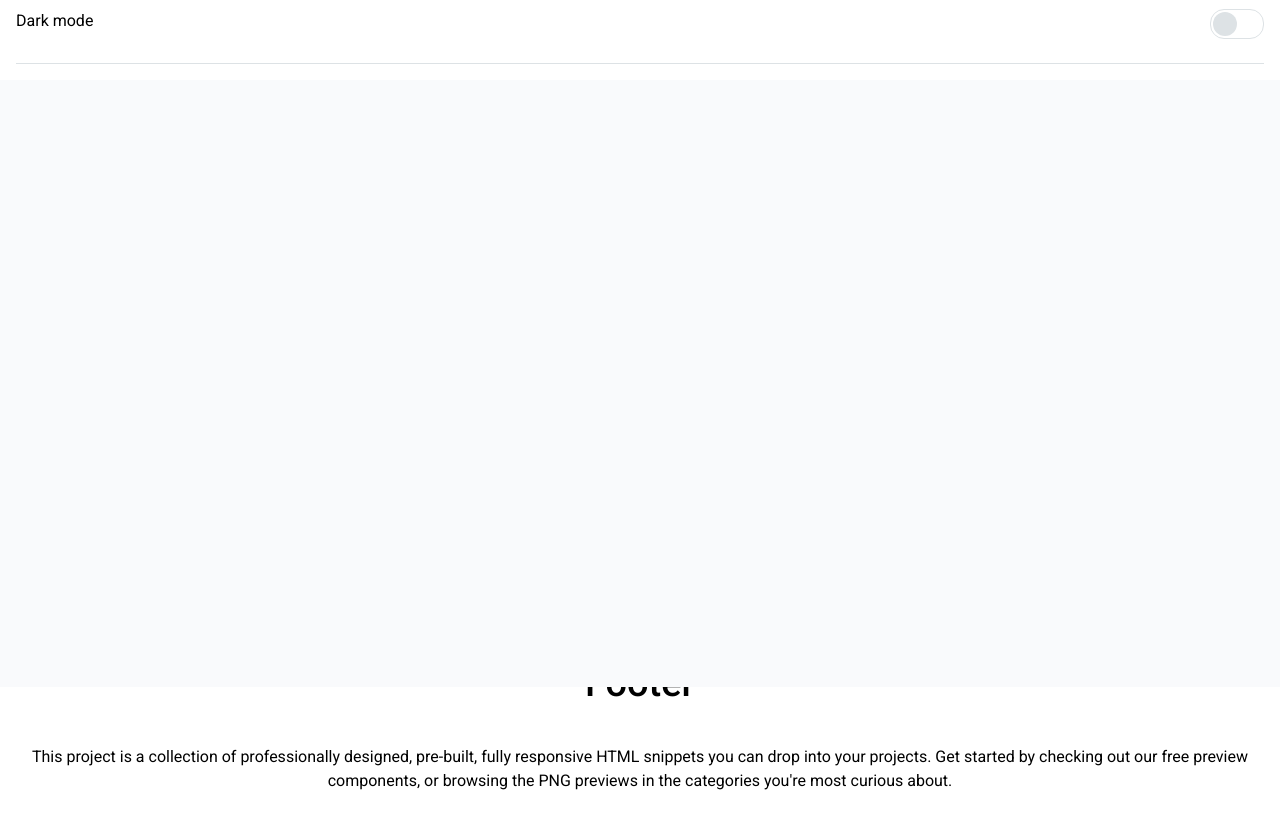
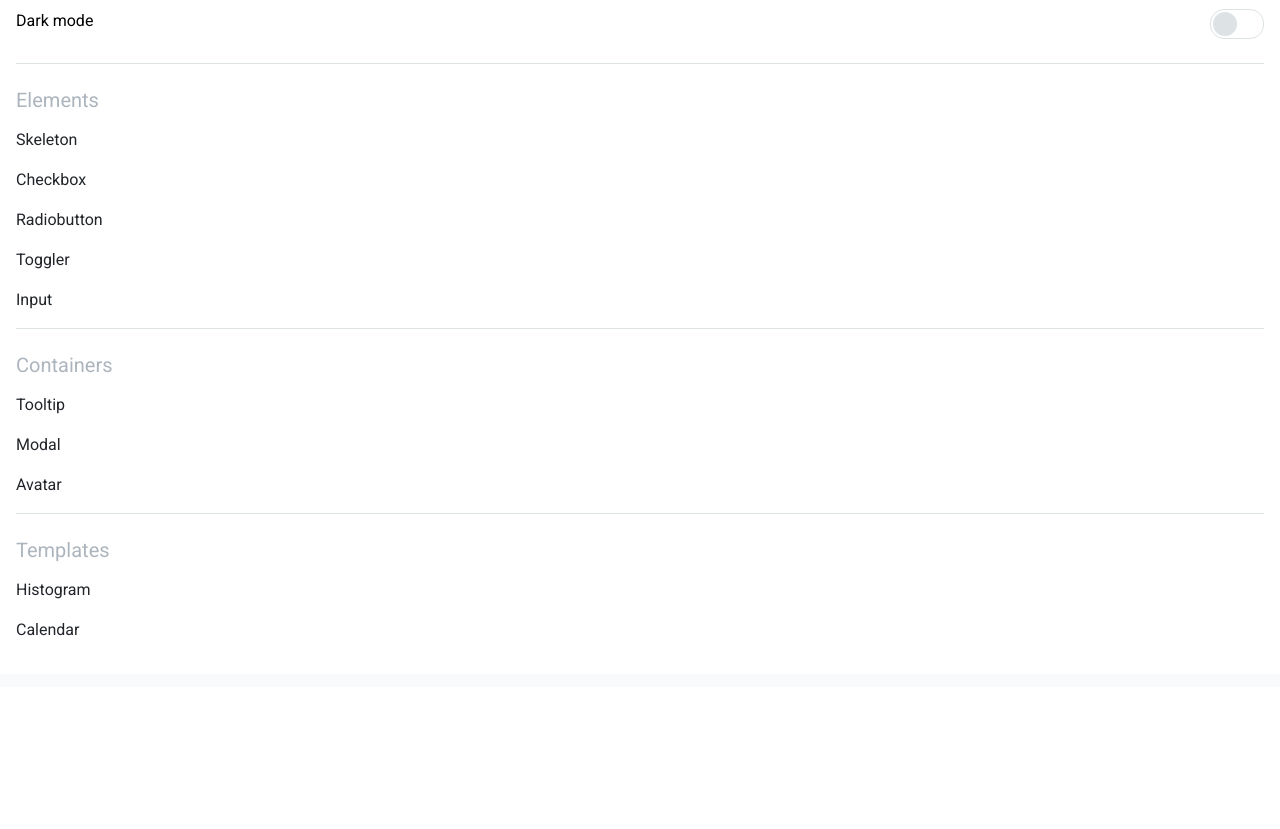
Before and after one commit to js-tasks-ru/htmlcss-20210114_vladimir664, a website: page index.html in a window 1280 px wide. Shown: the part 113-942 px from the top of the page. After the commit the page ends 800 px from the top, so only its background shows below. Drawn offline with Linux system fonts and the light colour scheme.

Commit message:
filters js

```diff
--- a/09-lection7/01-burger-menu/burger-menu.scss
+++ b/09-lection7/01-burger-menu/burger-menu.scss
@@ -43,11 +43,27 @@
         justify-content: space-between;
         padding: 29px 0 24px 0;
         border-top: 1px solid #DDE2E5;
-        border-bottom: 1px solid #DDE2E5;
-
+/*         border-bottom: 1px solid #DDE2E5;
+ */
         .toggler {
             margin: 0;
         }
     }
 
+    &__filter-block {
+        border-top: 1px solid #DDE2E5;
+    }
+
+    &__filter-header {
+        font-size: 20px;
+        line-height: 24px;
+        color: #ACB5BD;
+        padding-top: 24px;
+        padding-bottom: 16px;
+    }
+
+    &__filter-item {
+        padding-bottom: 16px;
+        color: #212429;
+    }
 }
--- a/assets/js/index.js
+++ b/assets/js/index.js
@@ -17,14 +17,21 @@
         document.body.overflow = 'initial';
     });
 
+    /**burger-menu */
     const menu = document.getElementById('burger-menu');
     const menuClose = document.getElementById('burger-menu-close');
     const menuOpen = document.getElementById('burger-menu-open');
+    const header = document.getElementById('header');
+    const main = document.getElementById('main');
+    const footer = document.getElementById('footer');
 
     if (menuOpen) {
         menuOpen.addEventListener('click', function() {
             if (menu) {
                 menu.setAttribute('data-open', '');
+                header.setAttribute('data-open', '');
+                main.setAttribute('data-open', '');
+                footer.setAttribute('data-open', '');
             }
         });
     }
@@ -33,8 +40,40 @@
         menuClose.addEventListener('click', function() {
             if (menu) {
                 menu.removeAttribute('data-open');
+                header.removeAttribute('data-open');
+                main.removeAttribute('data-open');
+                footer.removeAttribute('data-open');
             }
         });
     }
 
+    /**header filters */
+    const headerMenuItems = document.querySelectorAll('div.header__menu-item');
+    const blockItems =  document.querySelectorAll('div.container-block__item');
+
+    headerMenuItems.forEach(item => {
+        item.addEventListener('click', () => {
+            item.setAttribute('active', '');
+
+            blockItems.forEach(blockItem => {
+                if(item.id != 'header-all') {
+                    if(!blockItem.classList.contains(item.id.replace('header-','.'))){
+                        blockItem.style.display = "none";
+                    } else {
+                        blockItem.style.display = "flex";
+                    }
+                } else {
+                    blockItem.style.display = "flex";
+                }
+            });
+
+            headerMenuItems.forEach(restelem => {
+                if(restelem != item) {
+                    restelem.removeAttribute('active');
+                }
+            });
+        })
+    });
+
+
 })();
--- a/components/about-block/about-block.scss
+++ b/components/about-block/about-block.scss
@@ -15,3 +15,7 @@
 		line-height: 24px;
 	}
 }
+
+.footer[data-open] {
+	display: none;
+}
--- a/components/header/header.scss
+++ b/components/header/header.scss
@@ -48,4 +48,8 @@
     	top: 20px;
 		left: 16px;
 	}
+
+	&[data-open] {
+		display: none;
+	}
 }
--- a/components/main-content/main-content.scss
+++ b/components/main-content/main-content.scss
@@ -1,3 +1,6 @@
+.main[data-open] {
+	display: none;
+}
 
 .main-content {
 	background-color: #F9FAFC;
--- a/index.html
+++ b/index.html
@@ -6,7 +6,7 @@
         <link rel="stylesheet" href="./assets/css/build/main.css">
     </head>
     <body>
-        <header class="header">
+        <header id="header" class="header" data-open>
             <div class="header__logo">
                 <svg width="110" height="32" viewBox="0 0 110 32" fill="none" xmlns="http://www.w3.org/2000/svg">
                     <rect y="1" width="30" height="30" fill="#212429"/>
@@ -15,11 +15,11 @@
                 </svg>
             </div>
             <h1 class="header__text">Reusable component library</h1>
-            <div class="header__menu">
-                <div class="header__menu-item" active>All components</div>
-                <div class="header__menu-item">Elements</div>
-                <div class="header__menu-item">Containers</div>
-                <div class="header__menu-item">Templates</div>
+            <div id="header-menu" class="header__menu">
+                <div id="header-all" class="header__menu-item" active>All components</div>
+                <div id="header-element" class="header__menu-item">Elements</div>
+                <div id="header-container" class="header__menu-item">Containers</div>
+                <div id="header-template" class="header__menu-item">Templates</div>
             </div>
             <div id="burger-menu-open" class="header__burger-button">
                 <svg width="24" height="24" viewBox="0 0 24 24" fill="none" xmlns="http://www.w3.org/2000/svg">
@@ -29,10 +29,10 @@
                 </svg>
             </div>
         </header>
-        <main>
+        <main id="main" class="main" data-open>
             <div class="main-content">
                 <div class="container-block">
-                    <div class="container-block__item">
+                    <div class="container-block__item .template">
                         <div class="container-block__item-component">
                             <!-- include component -->
 
@@ -82,7 +82,7 @@
                             </div>
                         </div>
                     </div>
-                    <div class="container-block__item">
+                    <div class="container-block__item .element">
                         <div class="container-block__item-component">
                             <!-- include component -->
 
@@ -110,7 +110,7 @@
                             </div>
                         </div>
                     </div>
-                    <div class="container-block__item">
+                    <div class="container-block__item .container">
                         <div class="container-block__item-component">
                             <!-- include component -->
 
@@ -133,7 +133,7 @@
                             </div>
                         </div>
                     </div>
-                    <div class="container-block__item">
+                    <div class="container-block__item .container">
                         <div class="container-block__item-component">
                             <button id="modal-open" class="button button_primary modal__open-button">
                                 <span class="button__text">Push the tempo</span>
@@ -148,7 +148,7 @@
                             </div>
                         </div>
                     </div>
-                    <div class="container-block__item">
+                    <div class="container-block__item .template">
                         <div class="container-block__item-component">
                             <!-- include component -->
 
@@ -207,7 +207,7 @@
                             </div>
                         </div>
                     </div>
-                    <div class="container-block__item">
+                    <div class="container-block__item .container">
                         <div class="container-block__item-component">
                             <div class="avatar">
                                 <img class="avatar__img" src="./06-lection4/01-avatar/public/avatar-200.jpg">
@@ -222,7 +222,7 @@
                             </div>
                         </div>
                     </div>
-                    <div class="container-block__item">
+                    <div class="container-block__item .element">
                         <div class="container-block__item-component">
                             <!-- include component -->
                             <div class="checkbox-block">
@@ -260,7 +260,7 @@
                             </div>
                         </div>
                     </div>
-                    <div class="container-block__item">
+                    <div class="container-block__item .element">
                         <div class="container-block__item-component">
                             <!-- include component -->
                             <div class="radiobutton-block">
@@ -290,7 +290,7 @@
                             </div>
                         </div>
                     </div>
-                    <div class="container-block__item">
+                    <div class="container-block__item .element">
                         <div class="container-block__item-component">
                             <!-- include component -->
                             <div class="toggler-block">
@@ -322,7 +322,7 @@
                             </div>
                         </div>
                     </div>
-                    <div class="container-block__item">
+                    <div class="container-block__item .element">
                         <div class="container-block__item-component">
                             <!-- include component -->
                             <label class="input">
@@ -349,7 +349,7 @@
                 </div>
             </div>
         </main>
-        <footer>
+        <footer id="footer" class="footer" data-open>
             <div class="about-block">
                 <div class="about-block__title">
                     Footer
@@ -400,6 +400,25 @@
                         </label>
                     </div>
                 </div>
+                <div class="menu__filter-block">
+                    <div class="menu__filter-header">Elements</div>
+                    <div class="menu__filter-item">Skeleton</div>
+                    <div class="menu__filter-item">Checkbox</div>
+                    <div class="menu__filter-item">Radiobutton</div>
+                    <div class="menu__filter-item">Toggler</div>
+                    <div class="menu__filter-item">Input</div>
+                </div>
+                <div class="menu__filter-block">
+                    <div class="menu__filter-header">Containers</div>
+                    <div class="menu__filter-item">Tooltip</div>
+                    <div class="menu__filter-item">Modal</div>
+                    <div class="menu__filter-item">Avatar</div>
+                </div>
+                <div class="menu__filter-block">
+                    <div class="menu__filter-header">Templates</div>
+                    <div class="menu__filter-item">Histogram</div>
+                    <div class="menu__filter-item">Calendar</div>
+                </div>
             </div>
 
         </div>
```
Also changed, not shown: 09-lection7/01-burger-menu/menu.html (+19 -0 lines), build.html (+18 -18 lines), assets/css/build/main.css.
